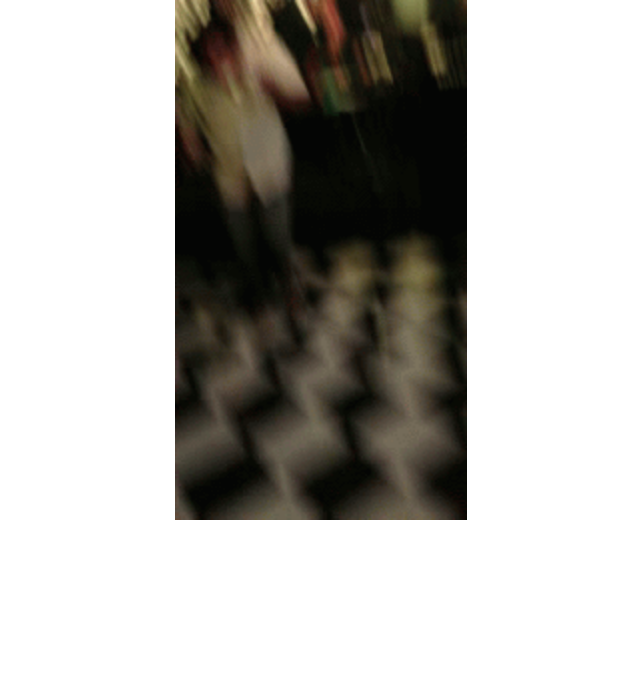
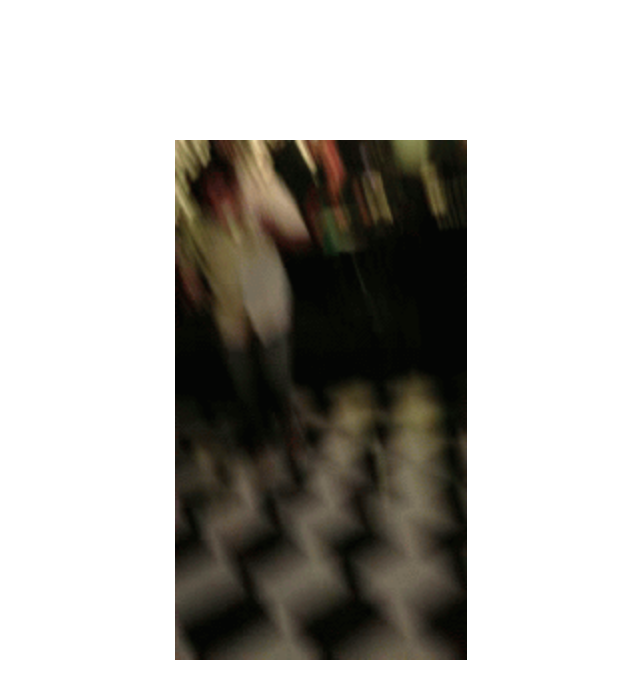
Before and after one commit to tomharman1/tomharman1.github.io, a plain HTML site: page index.html in a window 1280 px wide. Shown: the whole page, without its empty margins (319-959 px from the left). Drawn offline with nearby package versions, Linux system fonts and the light colour scheme.

Commit message:
center the moves

```diff
--- a/css/index.css
+++ b/css/index.css
@@ -3,7 +3,12 @@
   background-size: cover;
   width: 292px;
   height: 520px;
-  margin: auto;
+
+  /* center on y and x-axis*/
+  position: absolute;
+  margin: -260px -146px;
+  top: 50%;
+  left: 50%;
 }
 
 .img-slice {
```
